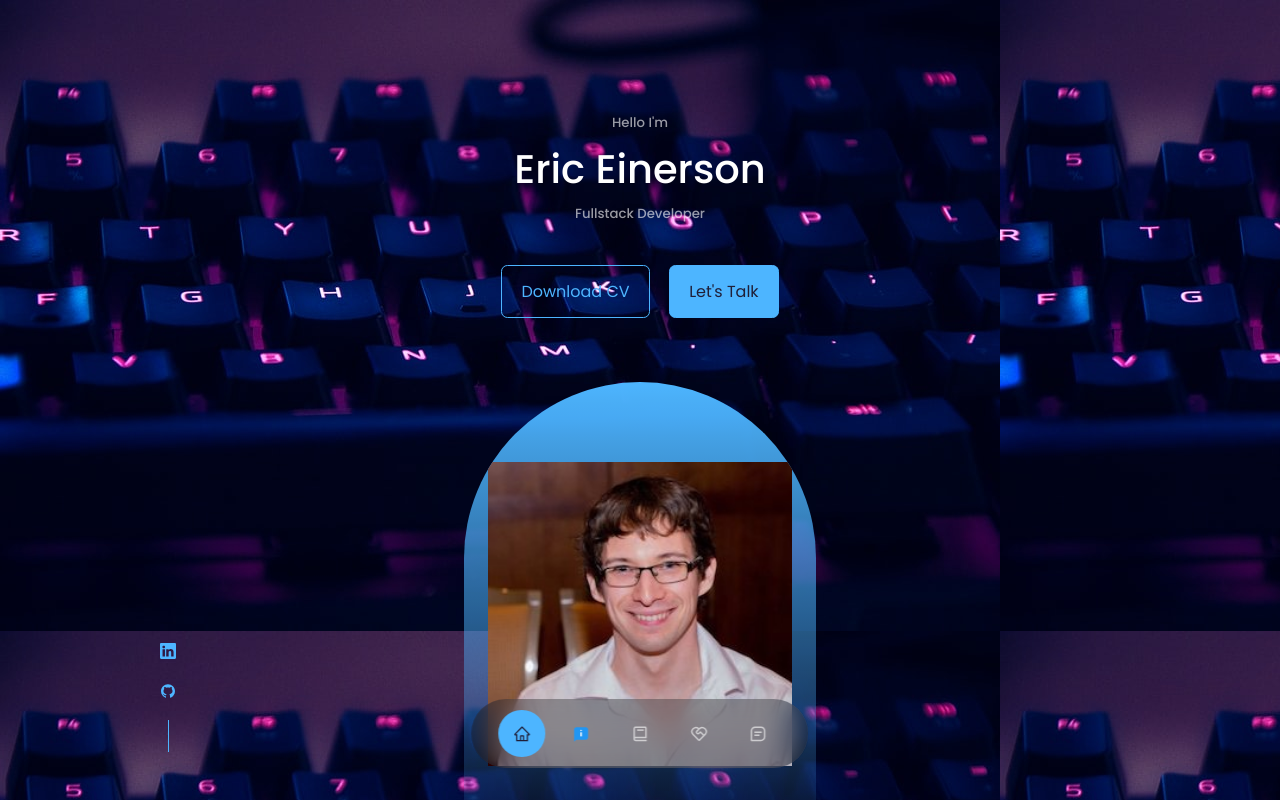
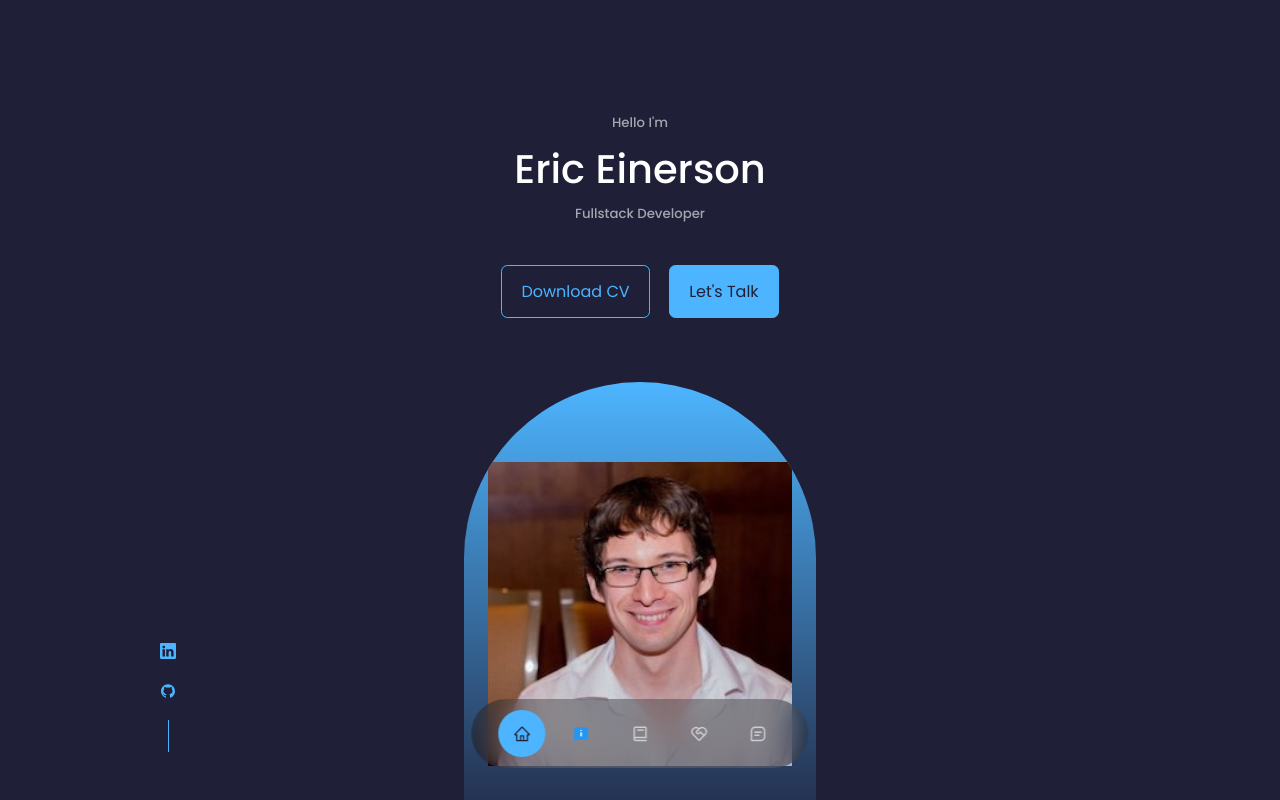
Before and after one commit to ericeinerson/react-portfolio, a React (Create React App) app: page / in a window 1280 px wide. Shown: the top 800 px of the page. Built offline with nearby package versions, Linux system fonts and the light colour scheme.

Commit message:
changed background

```diff
--- a/src/index.css
+++ b/src/index.css
@@ -38,7 +38,6 @@ body {
     background: var(--color-bg);
     color: var(--color-white);
     line-height: 1.7;
-    background-image: url(Assets/portfolio-background.jpeg);
 }
 
 .container {
```
